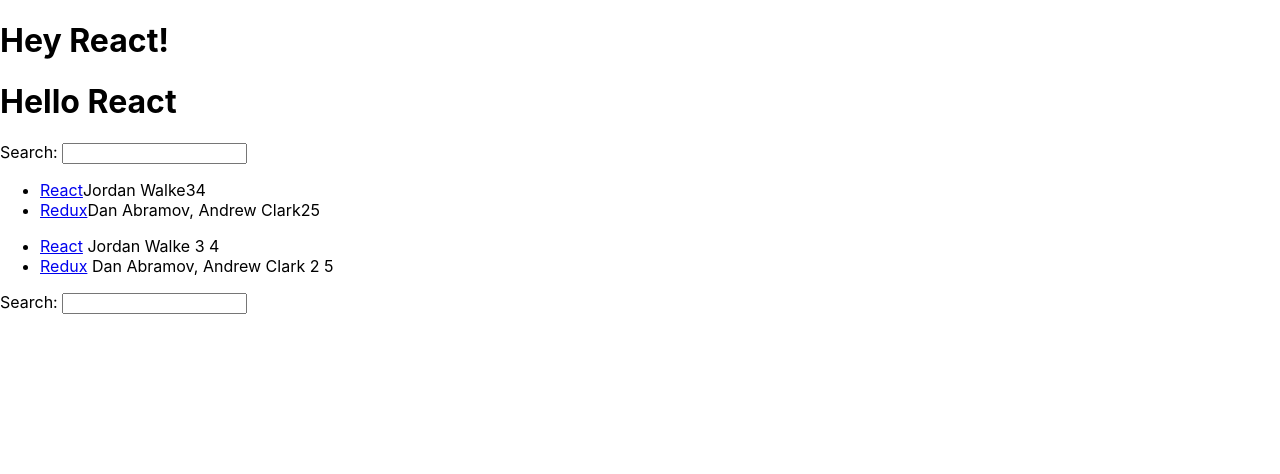
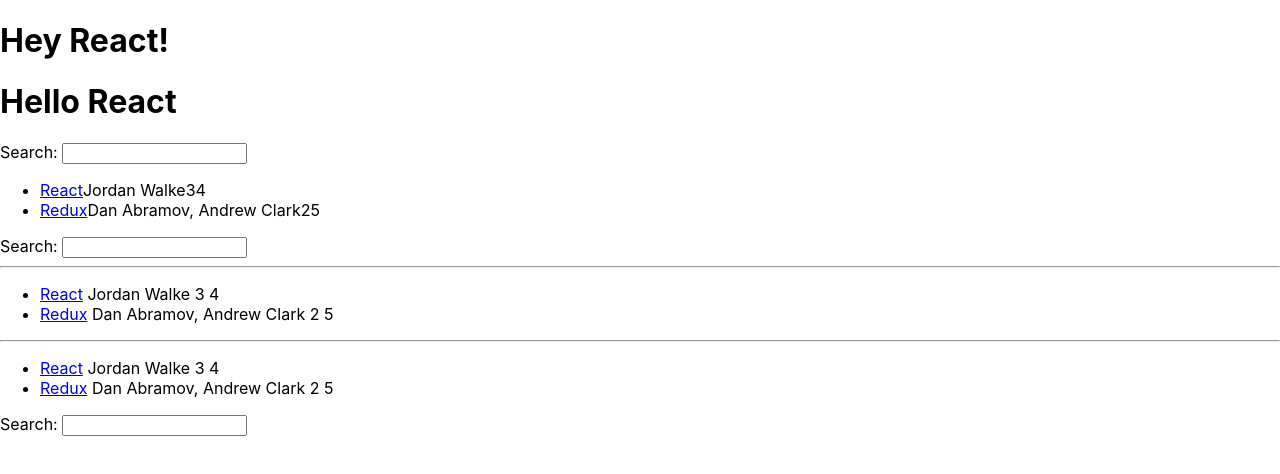
Before and after one commit to jinsanity07/hacker-stories, a React (Create React App) app: page / in a window 1280 px wide. Shown: the top 474 px of the page. Built offline with nearby package versions, Linux system fonts and the light colour scheme.

Commit message:
8.React Component Instantiation

```diff
--- a/src/App.js
+++ b/src/App.js
@@ -38,7 +38,12 @@
                     })}
             </ul>
 
-            <List />
+            <Search />
+
+            <hr />
+             <List />
+             <hr />
+             <List />
             <Search/>
               </div> );
 
```
